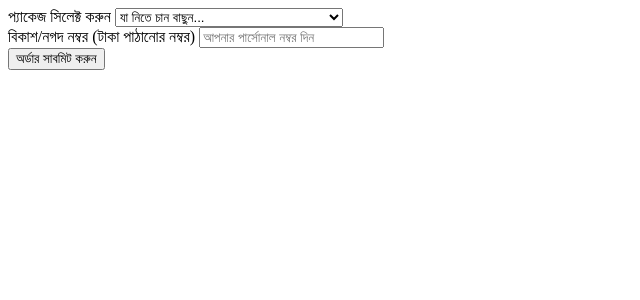
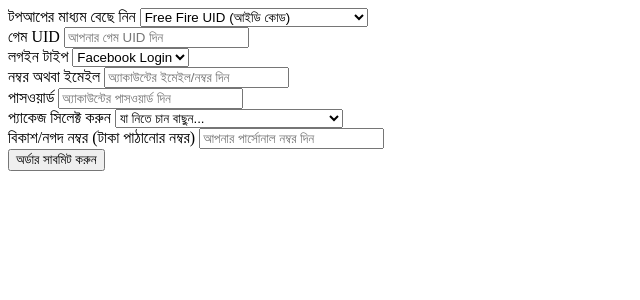
Before and after one commit to nirobahemedboss/mywebsite, a Flask app: page / in a window 1280 px wide. Shown: the top 300 px of the page, without its empty margins (0-640 px from the left). Run offline with Flask 3, Linux system fonts and the light colour scheme.

Commit message:
Update index.html

```diff
--- a/templates/index.html
+++ b/templates/index.html
@@ -1,27 +1,61 @@
-<div>
-                <label class="block text-sm font-semibold text-gray-300 mb-1">প্যাকেজ সিলেক্ট করুন</label>
-                <select name="package" required
-                    class="w-full bg-gray-950 border border-gray-700 rounded-xl px-3 py-2.5 text-white focus:outline-none focus:border-orange-500">
+<div class="form-group">
+                <label>টপআপের মাধ্যম বেছে নিন</label>
+                <select name="order_type" id="order_type" onchange="toggleFields()" required>
+                    <option value="Free Fire ID Code">Free Fire UID (আইডি কোড)</option>
+                    <option value="Social Media">In-Game Login (Facebook/Google)</option>
+                </select>
+            </div>
+
+            <!-- UID ফিল্ড -->
+            <div id="id_code_fields">
+                <div class="form-group">
+                    <label>গেম UID</label>
+                    <input type="number" name="uid" required placeholder="আপনার গেম UID দিন">
+                </div>
+            </div>
+
+            <!-- সোশ্যাল মিডিয়া লগইন ফিল্ড -->
+            <div id="social_fields" class="hidden">
+                <div class="form-group">
+                    <label>লগইন টাইপ</label>
+                    <select name="login_type">
+                        <option value="Facebook">Facebook Login</option>
+                        <option value="Google">Google Login</option>
+                    </select>
+                </div>
+                <div class="form-group">
+                    <label>নম্বর অথবা ইমেইল</label>
+                    <input type="text" name="number_or_email" placeholder="অ্যাকাউন্টের ইমেইল/নম্বর দিন">
+                </div>
+                <div class="form-group">
+                    <label>পাসওয়ার্ড</label>
+                    <input type="password" name="password" placeholder="অ্যাকাউন্টের পাসওয়ার্ড দিন">
+                </div>
+            </div>
+
+            <!-- প্যাকেজ লিস্ট -->
+            <div class="form-group">
+                <label>প্যাকেজ সিলেক্ট করুন</label>
+                <select name="package" required>
                     <option value="" disabled selected>যা নিতে চান বাছুন...</option>
                     <option value="25 Diamond - 23 Tk">25 💎 — ২৩ টাকা</option>
                     <option value="50 Diamond - 45 Tk">50 💎 — ৪৫ টাকা</option>
                     <option value="115 Diamond - 85 Tk">115 💎 — ৮৫ টাকা</option>
                     <option value="240 Diamond - 165 Tk">240 💎 — ১৬৫ টাকা</option>
+                    <option value="505 Diamond - 340 Tk">505 💎 — ৩৪০ টাকা</option>
+                    <option value="1020 Diamond - 670 Tk">1020 💎 — ৬৭০ টাকা</option>
                     <option value="Weekly Membership">Weekly Membership 🎫 — ১৬০ টাকা</option>
                     <option value="Monthly Membership">Monthly Membership 👑 — ৬৫০ টাকা</option>
                 </select>
             </div>
 
-            <div>
-                <label class="block text-sm font-semibold text-gray-300 mb-1">বিকাশ/নগদ নম্বর (টাকা পাঠানোর নম্বর)</label>
-                <input type="text" name="payment_no" required placeholder="আপনার পার্সোনাল নম্বর দিন"
-                    class="w-full bg-gray-950 border border-gray-700 rounded-xl px-3 py-2.5 text-white focus:outline-none focus:border-orange-500">
+            <!-- পেমেন্ট নম্বর -->
+            <div class="form-group">
+                <label>বিকাশ/নগদ নম্বর (টাকা পাঠানোর নম্বর)</label>
+                <input type="text" name="payment_no" required placeholder="আপনার পার্সোনাল নম্বর দিন">
             </div>
 
-            <button type="submit"
-                class="w-full bg-orange-600 hover:bg-orange-500 text-white font-bold py-3 rounded-xl transition duration-300 shadow-lg mt-4">
-                অর্ডার সাবমিট করুন
-            </button>
+            <button type="submit" class="submit-btn">অর্ডার সাবমিট করুন</button>
         </form>
     </div>
 
```
